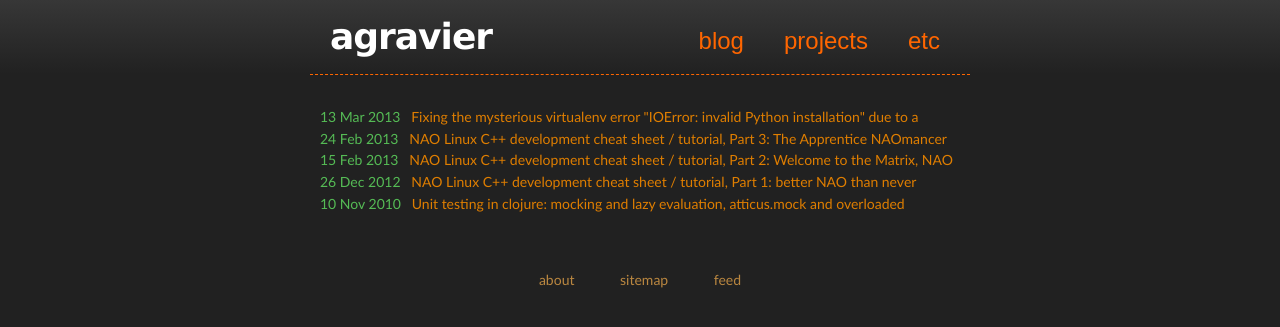
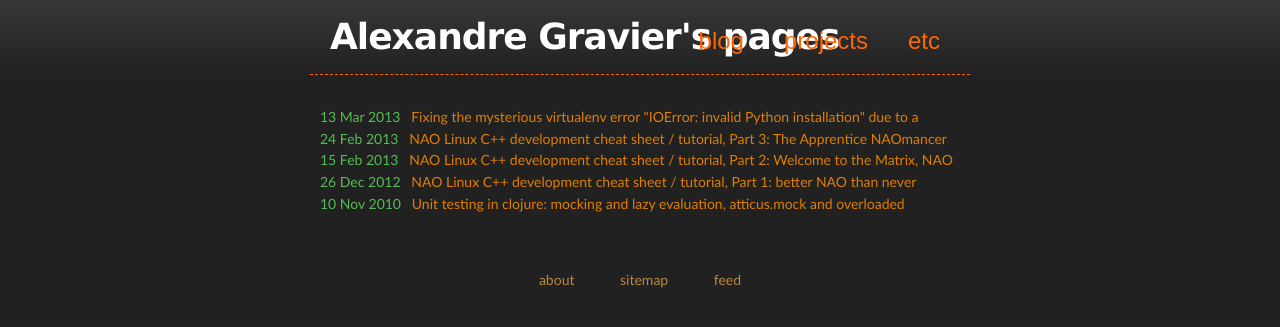
Before and after one commit to agravier/agravier.github.io, a Jekyll site: the page built from index.html, in a window 1280 px wide. Shown: the top 327 px of the page. Built offline with Jekyll 4.4.1, drawn with Linux system fonts in a browser that asks for light colours.

Commit message:
Update website name

```diff
--- a/_layouts/default.html
+++ b/_layouts/default.html
@@ -27,7 +27,7 @@
     <!-- HEADER -->
     <div id="header_wrap" class="outer">
       <header class="inner">
-        <h1 id="project_title"><a href="/"><font color="white">a</font>gravier</a></h1><!--
+        <h1 id="project_title"><a href="/">Alexandre Gravier's pages</a></h1><!--
        --><nav id="header_menu"><!--
          --><ul><!--
          --><li><a href="{{ base.url }}/">blog</a></li><!--
```
